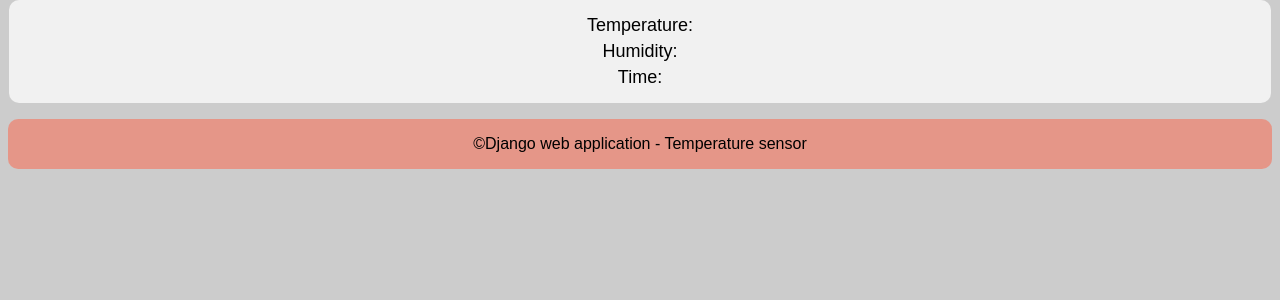
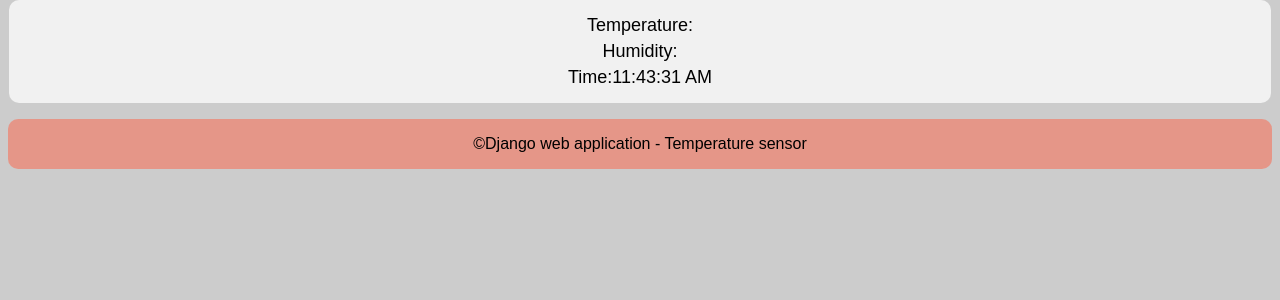
Before and after one commit to sgabriel190/rpi-temperature, a Django app: template templates/tempsens/index.html in a window 1280 px wide. Shown: the part 151-451 px from the top of the page. Run offline with Django 3.2, Linux system fonts and the light colour scheme; the template is opened without the code that fills it, so the values that code supplies are empty; parts of the project's set-up code (start-up, migrations or seed data) failed here and were passed over.

Commit message:
js added

```diff
--- a/static/tempsens/css/style.css
+++ b/static/tempsens/css/style.css
@@ -31,7 +31,7 @@
     margin: 1px;
 }
 
-main p {
+article>p {
     text-align: center;
     font-family: 'Raleway', sans-serif;
     font-size: 18px;
--- a/templates/tempsens/index.html
+++ b/templates/tempsens/index.html
@@ -8,6 +8,7 @@
     {% load static %}
     <link rel="stylesheet" type="text/css" href="{% static "tempsens/css/style.css" %}">
     <link rel="shortcut icon" type="image/png" href="{% static "tempsens/favicon.ico" %}">
+    <script src="{% static 'tempsens/js/script.js' %}" ></script>
 </head>
 
 <body>
```
